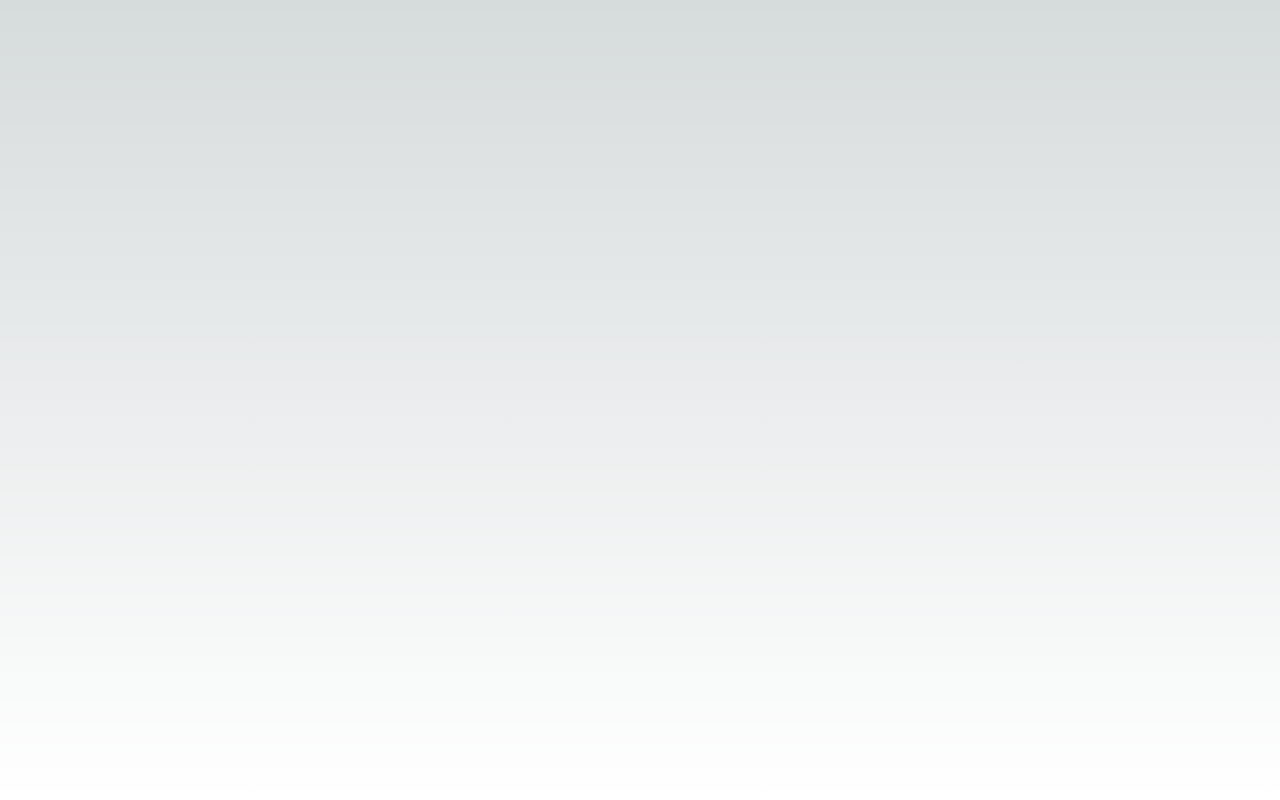
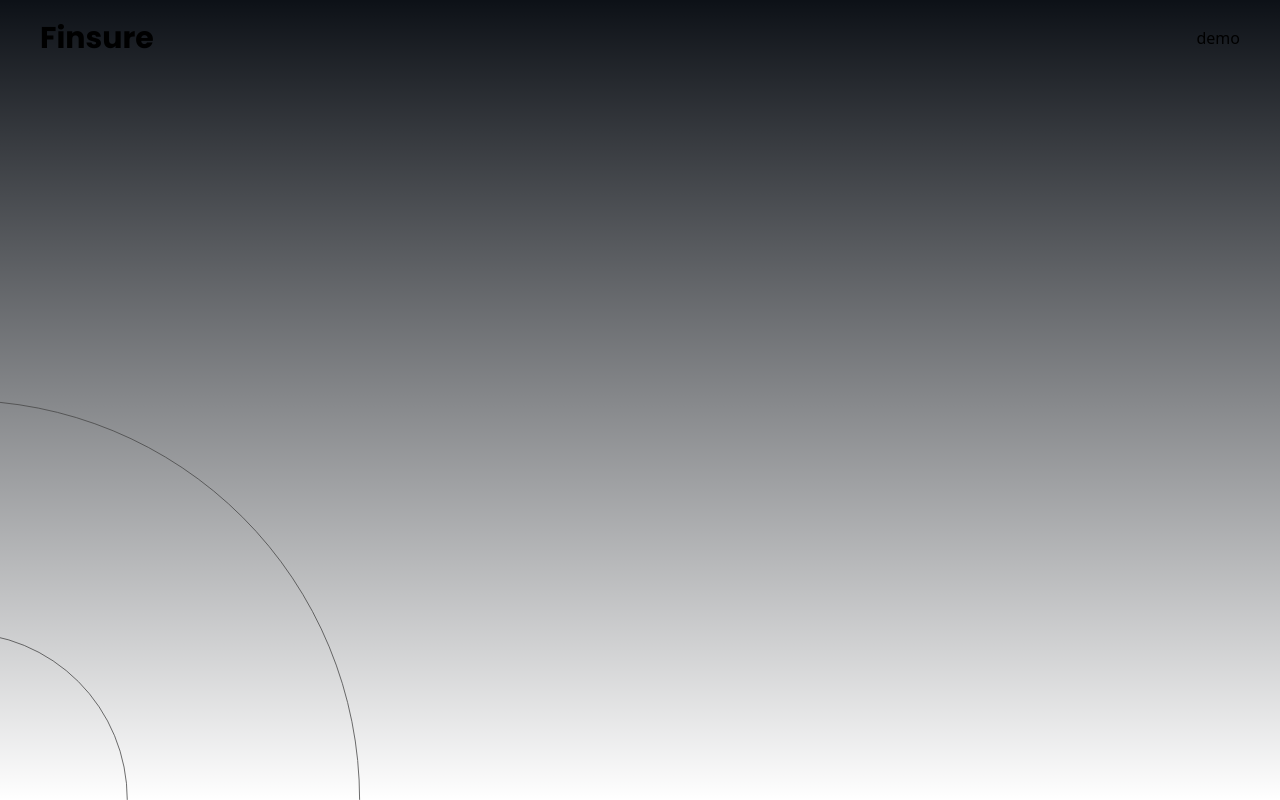
Before and after one commit to hashfx/moi-flight-insurance, a Next.js app in the folder frontend/: page / in a window 1280 px wide. Built offline with nearby package versions, Linux system fonts and the light colour scheme.

Commit message:
navbar component

```diff
--- a/frontend/src/app/globals.css
+++ b/frontend/src/app/globals.css
@@ -1,3 +1,4 @@
+@import url("https://fonts.googleapis.com/css2?family=Poppins:ital,wght@0,100;0,200;0,300;0,400;0,500;0,600;0,700;0,800;0,900;1,100;1,200;1,300;1,400;1,500;1,600;1,700;1,800;1,900&display=swap");
 @tailwind base;
 @tailwind components;
 @tailwind utilities;
--- a/frontend/src/app/layout.tsx
+++ b/frontend/src/app/layout.tsx
@@ -1,7 +1,8 @@
 import type { Metadata } from "next";
 import { Inter } from "next/font/google";
 import "./globals.css";
-
+import Navbar from "@/components/Navbar/Navbar";
+import Image from "next/image";
 const inter = Inter({ subsets: ["latin"] });
 
 export const metadata: Metadata = {
@@ -16,7 +17,19 @@ export default function RootLayout({
 }>) {
   return (
     <html lang="en">
-      <body className={inter.className}>{children}</body>
+      <body className="bg-[#0D1117] h-screen w-full ">
+        <div className="px-10 py-5">
+          <Navbar />
+          {children}
+        </div>
+        <Image
+          src={"/concentricellipses.svg"}
+          className="w-1/2 h-1/2 absolute bottom-0 -left-40"
+          alt=""
+          width={100}
+          height={100}
+        />
+      </body>
     </html>
   );
 }
--- a/frontend/src/app/page.tsx
+++ b/frontend/src/app/page.tsx
@@ -1,9 +1,9 @@
-import Image from "next/image";
+import Landing from "@/containers/Landing/Landing";
 
 export default function Home() {
   return (
-    <main className="flex min-h-screen flex-col items-center justify-between p-24">
-
+    <main className="">
+      <Landing />
     </main>
   );
 }
--- /dev/null
+++ b/frontend/src/components/Navbar/Navbar.tsx
@@ -0,0 +1,12 @@
+import React from "react";
+
+const Navbar = () => {
+  return (
+    <div className="flex flex-row justify-between items-center">
+      <h1 className="font-bold text-3xl font-[Poppins]">Finsure</h1>
+      <button>demo</button>
+    </div>
+  );
+};
+
+export default Navbar;
--- /dev/null
+++ b/frontend/src/containers/Landing/Landing.tsx
@@ -0,0 +1,11 @@
+import React from "react";
+
+const Landing = () => {
+  return (
+    <div className="">
+
+    </div>
+  );
+};
+
+export default Landing;
```
Also changed, not shown: frontend/public/concentricellipses.svg (added), frontend/src/context/AuthProvider.tsx (line endings or trailing spaces).
